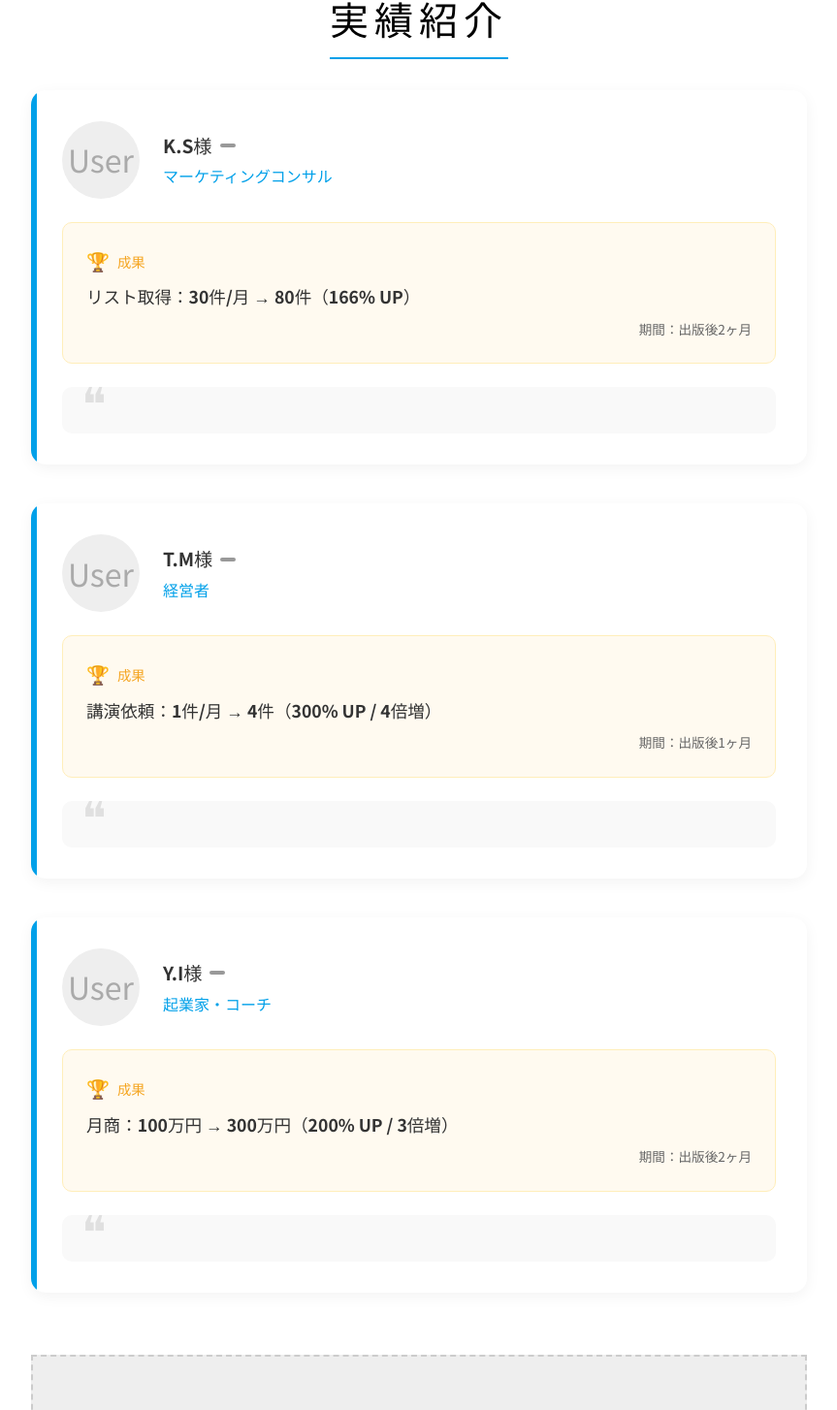
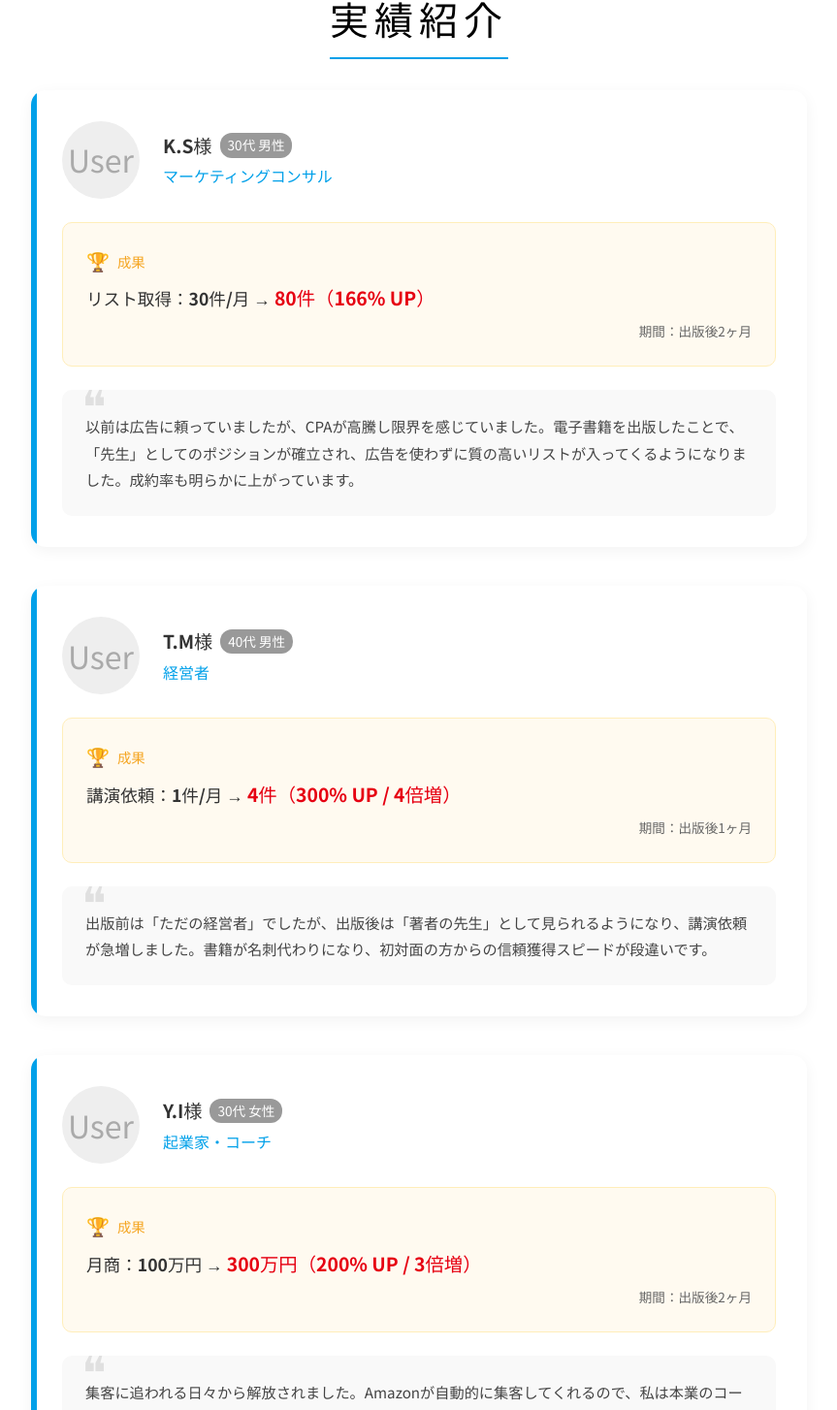
Before and after one commit to rikutoaimanga-max/Kindle-Publishing-Homepage, a React (Vite) app: page / in a window 1280 px wide. Shown: the part 3696-5150 px from the top of the page at 97% size, without its empty margins (208-1071 px from the left). Built offline with nearby package versions, Linux system fonts and the light colour scheme.

Commit message:
Content: Add attribute and voice data to Achievements clients

```diff
--- a/src/components/Achievements.jsx
+++ b/src/components/Achievements.jsx
@@ -7,21 +7,27 @@ const Achievements = () => {
     const clients = [
         {
             name: 'K.S様',
+            attribute: '30代 男性',
             title: 'マーケティングコンサル',
-            result: 'リスト取得：30件/月 → 80件（166% UP）',
-            period: '出版後2ヶ月'
+            result: <>リスト取得：30件/月 → <span style={{ fontWeight: 'bold', fontSize: '1.1em', color: '#e60012' }}>80件（166% UP）</span></>,
+            period: '出版後2ヶ月',
+            voice: '以前は広告に頼っていましたが、CPAが高騰し限界を感じていました。電子書籍を出版したことで、「先生」としてのポジションが確立され、広告を使わずに質の高いリストが入ってくるようになりました。成約率も明らかに上がっています。'
         },
         {
             name: 'T.M様',
+            attribute: '40代 男性',
             title: '経営者',
-            result: '講演依頼：1件/月 → 4件（300% UP / 4倍増）',
-            period: '出版後1ヶ月'
+            result: <>講演依頼：1件/月 → <span style={{ fontWeight: 'bold', fontSize: '1.1em', color: '#e60012' }}>4件（300% UP / 4倍増）</span></>,
+            period: '出版後1ヶ月',
+            voice: '出版前は「ただの経営者」でしたが、出版後は「著者の先生」として見られるようになり、講演依頼が急増しました。書籍が名刺代わりになり、初対面の方からの信頼獲得スピードが段違いです。'
         },
         {
             name: 'Y.I様',
+            attribute: '30代 女性',
             title: '起業家・コーチ',
-            result: '月商：100万円 → 300万円（200% UP / 3倍増）',
-            period: '出版後2ヶ月'
+            result: <>月商：100万円 → <span style={{ fontWeight: 'bold', fontSize: '1.1em', color: '#e60012' }}>300万円（200% UP / 3倍増）</span></>,
+            period: '出版後2ヶ月',
+            voice: '集客に追われる日々から解放されました。Amazonが自動的に集客してくれるので、私は本業のコーチングに集中できています。お客様の方から「お願いします」と言われるようになり、セールスのストレスがなくなりました。'
         }
     ];
 
```
